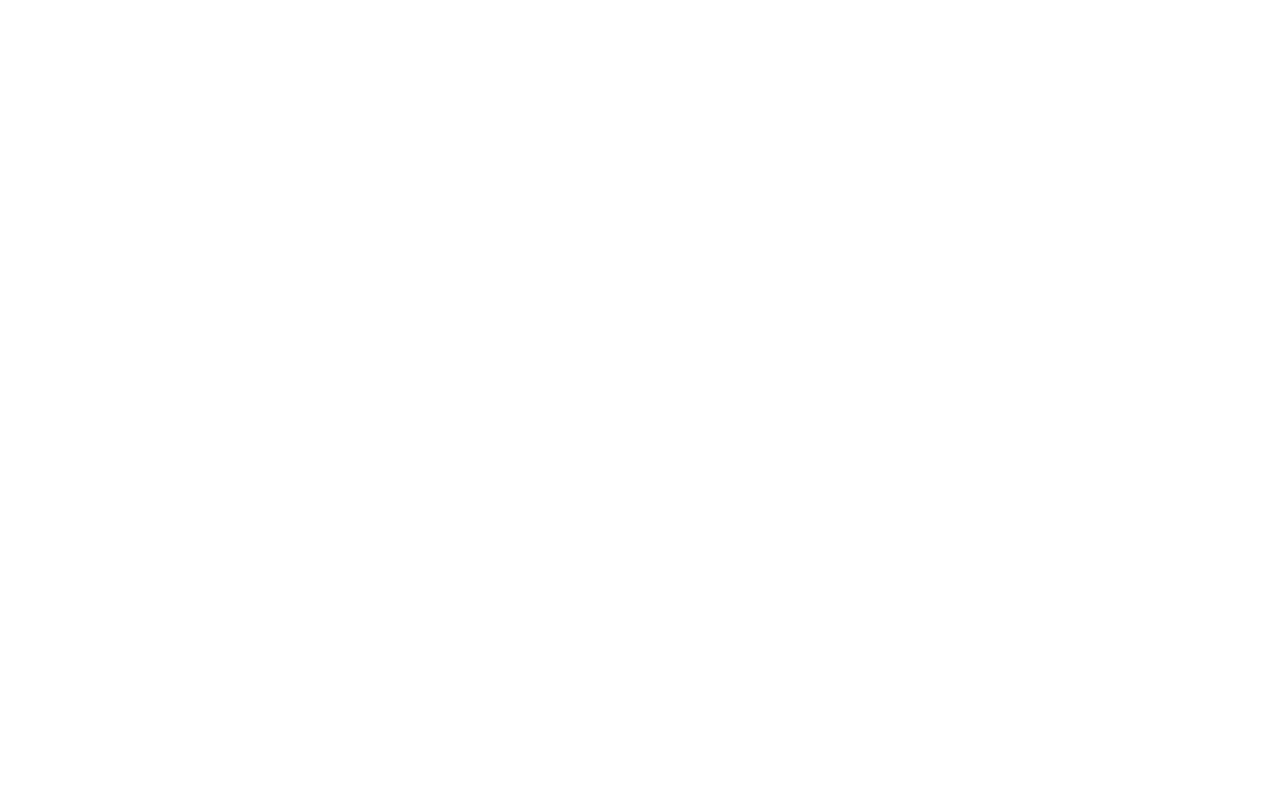
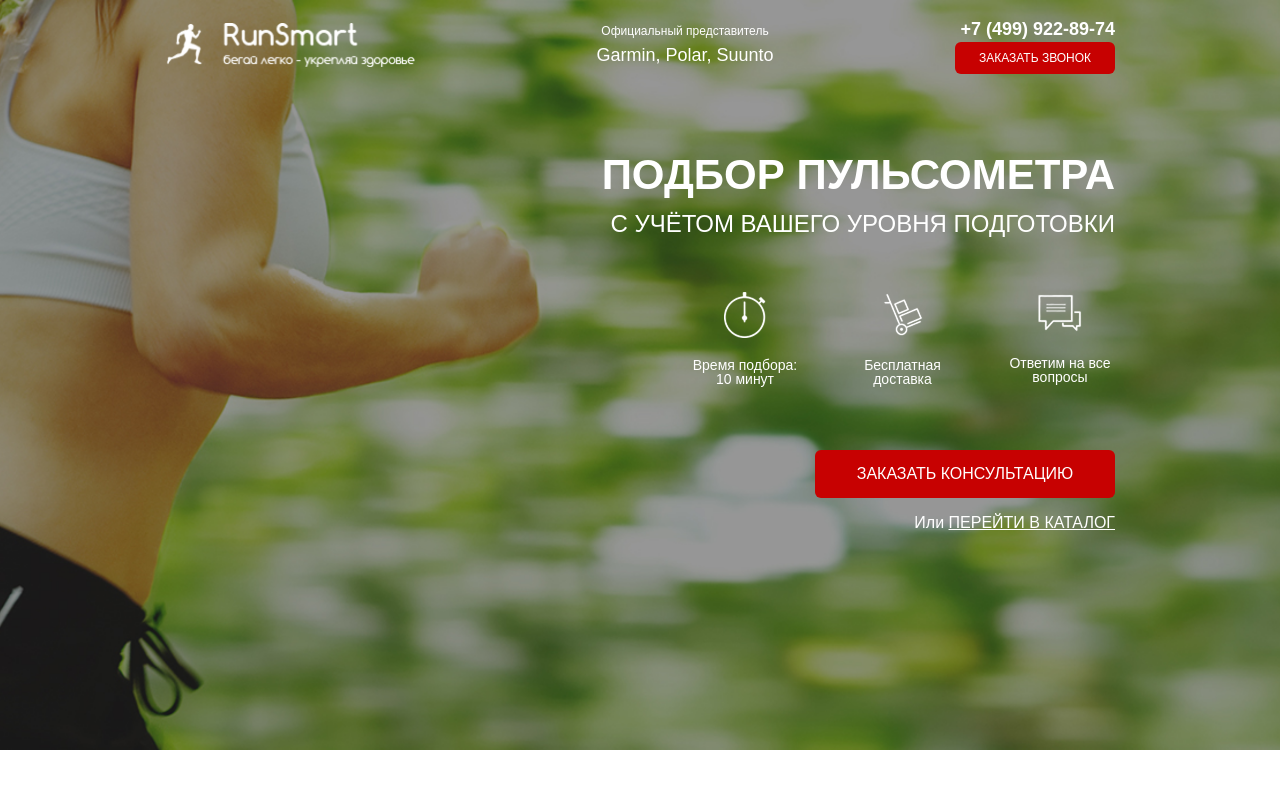
Before and after one commit to NikitaEvstratovvv/Pulse, a website: page src/index.html in a window 1280 px wide. Drawn offline with Linux system fonts and the light colour scheme.

Commit message:
Hero modul

```diff
--- a/src/index.html
+++ b/src/index.html
@@ -12,6 +12,47 @@
 
 <body>
     <div class="promo">
+        <div class="container">
+
+            <header class="header">
+                <a class="header__logo">
+                    <img src="Img/running-man-2-64.png" alt="logo">
+                </a>
+                <div class="header__official">
+                    Официальный представитель
+                    <span>Garmin, Polar, Suunto</span>
+                </div>
+                <div class="header__contacts">
+                    <a href="+74999228974" class="header__phone">+7 (499) 922-89-74</a>
+                    <button class="button">Заказать звонок</button>
+                </div>
+            </header>
+
+            <div class="promo__wrapper">
+                <h1 class="promo__header">Подбор пульсометра</h1>
+                <h2 class="promo__subheader">с учётом Вашего уровня подготовки</h2>
+
+                <div class="promo__benefits">
+                    <div class="promo__benefit">
+                        <img src="Img/019_timer_time_stopwatch_2-64.png" alt="timer">Время подбора: 10 минут
+                    </div>
+                    <div class="promo__benefit">
+                        <img src="Img/app 08 hand cart 64.png" alt="hand cart">Бесплатная доставка
+                    </div>
+                    <div class="promo__benefit">
+                        <img src="img/messages 64.png" alt="messages">Ответим на все вопросы
+                    </div>
+                </div>
+
+                <button class="button button_main">Заказать консультацию</button>
+                <div class="promo__link"> Или
+                    <a href="">перейти в каталог</a>
+                </div>
+            </div>
+
+
+        </div>
+
     </div>
 </body>
 
--- /dev/null
+++ b/src/sass/blocks/_buttons.scss
@@ -0,0 +1,22 @@
+.button {
+    width: 160px;
+    height: 32px;
+    border-radius: 6px;
+    background-color: $main-color;
+    border: none;
+
+    color: #fff;
+    font-size: 12px;
+    font-weight: 500;
+    text-transform: uppercase;
+    text-align: center;
+
+    &_main {
+        margin-top: 64px;
+        width: 300px;
+        height: 48px;
+        background-color: $main-color;
+
+        font-size: 16px;
+    }
+}
--- /dev/null
+++ b/src/sass/blocks/_header.scss
@@ -0,0 +1,51 @@
+.header {
+    display: flex;
+    justify-content: space-between;
+    align-items: center;
+
+    &__logo {
+        width: 250px;
+
+        img {
+            width: 100%;
+        }
+
+    }
+
+    &__official {
+        color: #fff;
+        font-size: 12px;
+        text-align: center;
+        font-weight: 500;
+        line-height: 12px;
+
+        span {
+            margin-top: 4px;
+            display: block;
+            font-size: 18px;
+            line-height: 28px
+        }
+    }
+
+    &__phone {
+        color: #fff;
+        font-size: 18px;
+        font-weight: 700;
+        line-height: 18px;
+        text-transform: none;
+        display: block;
+        text-decoration: none;
+        margin-bottom: 4px;
+
+        &:hover {
+            color: #fff;
+            text-decoration: none;
+        }
+    }
+
+    &__contacts {
+        display: flex;
+        flex-direction: column;
+        align-items: flex-end;
+    }
+}
--- /dev/null
+++ b/src/sass/blocks/_promo.scss
@@ -0,0 +1,74 @@
+body {
+    margin: 0;
+}
+
+.promo {
+    min-height: 650px;
+    padding: 20px 0px 80px 0px;
+    background: url(../../Img/bg.png) center center/cover no-repeat;
+
+    &__wrapper {
+        margin: 80px 0px 0px 0px;
+        display: flex;
+        flex-direction: column;
+        align-items: flex-end;
+    }
+
+    &__header {
+        margin: 0;
+        color: #fff;
+        font-size: 42px;
+        text-align: right;
+        font-weight: 700;
+        line-height: 42px;
+        text-transform: uppercase;
+    }
+
+    &__subheader {
+        margin: 16px 0px 0px 0px;
+        color: #fff;
+        font-size: 24px;
+        text-align: right;
+        font-weight: 500;
+        line-height: 24px;
+        text-transform: uppercase;
+    }
+
+    &__benefits {
+        margin-top: 56px;
+        display: flex;
+        justify-content: space-between;
+        align-items: center;
+        width: 425px;
+    }
+
+    &__benefit {
+        width: 110px;
+        text-align: center;
+
+        color: #fff;
+        font-size: 14px;
+        text-align: center;
+        font-weight: 500;
+        line-height: 14px;
+
+        img {
+            display: block;
+            margin: 0 auto;
+            margin-bottom: 20px;
+        }
+    }
+
+    &__link {
+        color: #fff;
+        font-size: 16px;
+        font-weight: 500;
+        margin-top: 16px;
+
+        a {
+            color: #fff;
+            text-transform: uppercase;
+            text-decoration: underline;
+        }
+    }
+}
--- a/src/sass/style.scss
+++ b/src/sass/style.scss
@@ -6,5 +6,9 @@
 
 .container {
     max-width: 950px;
-    margin: auto 0px;
+    margin: 0 auto;
 }
+
+@import 'blocks/promo';
+@import 'blocks/header.scss';
+@import 'blocks/buttons'
```
Also changed, not shown: src/css/blocks/header.min.css (added), src/css/style.min.css.
